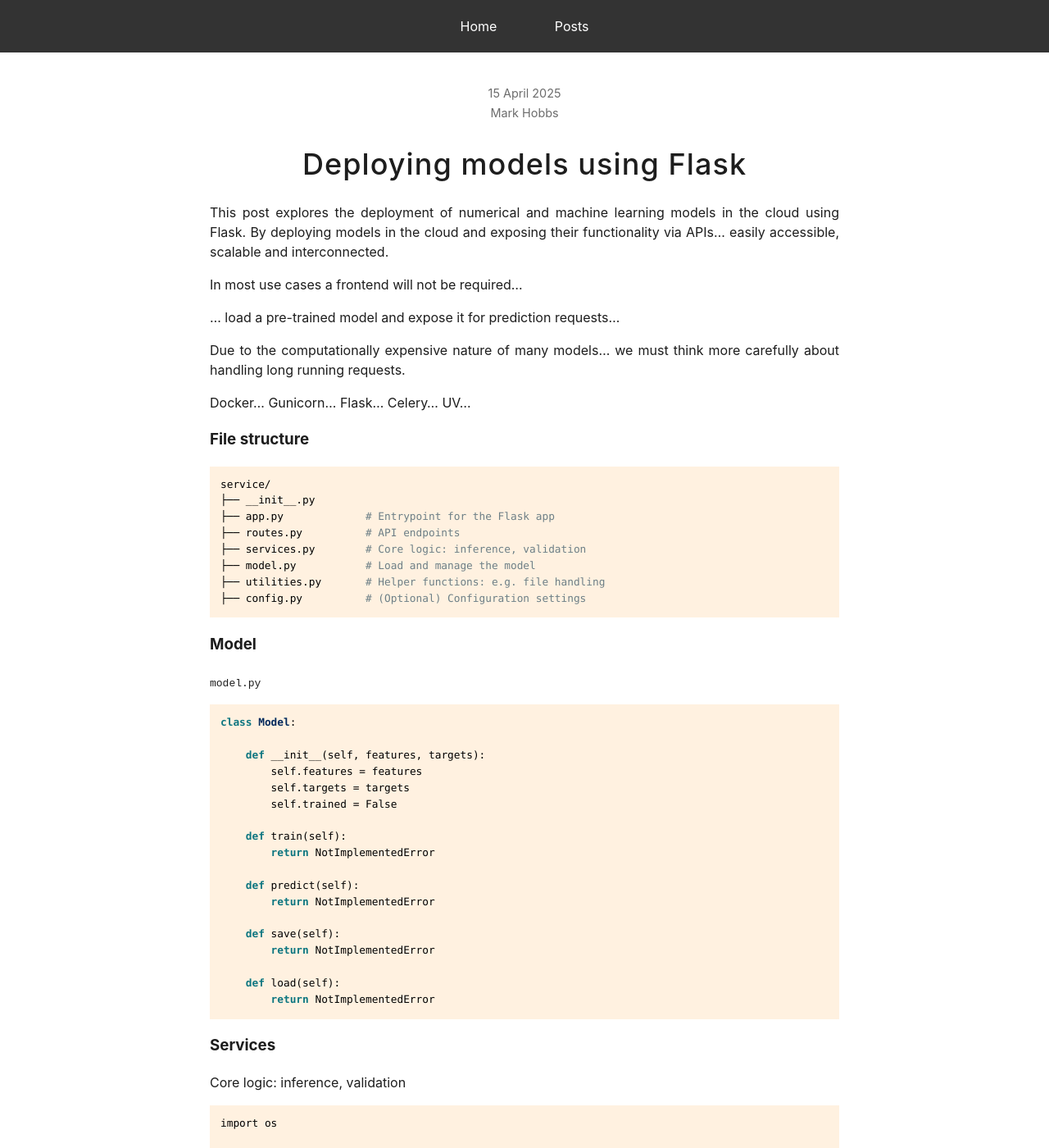
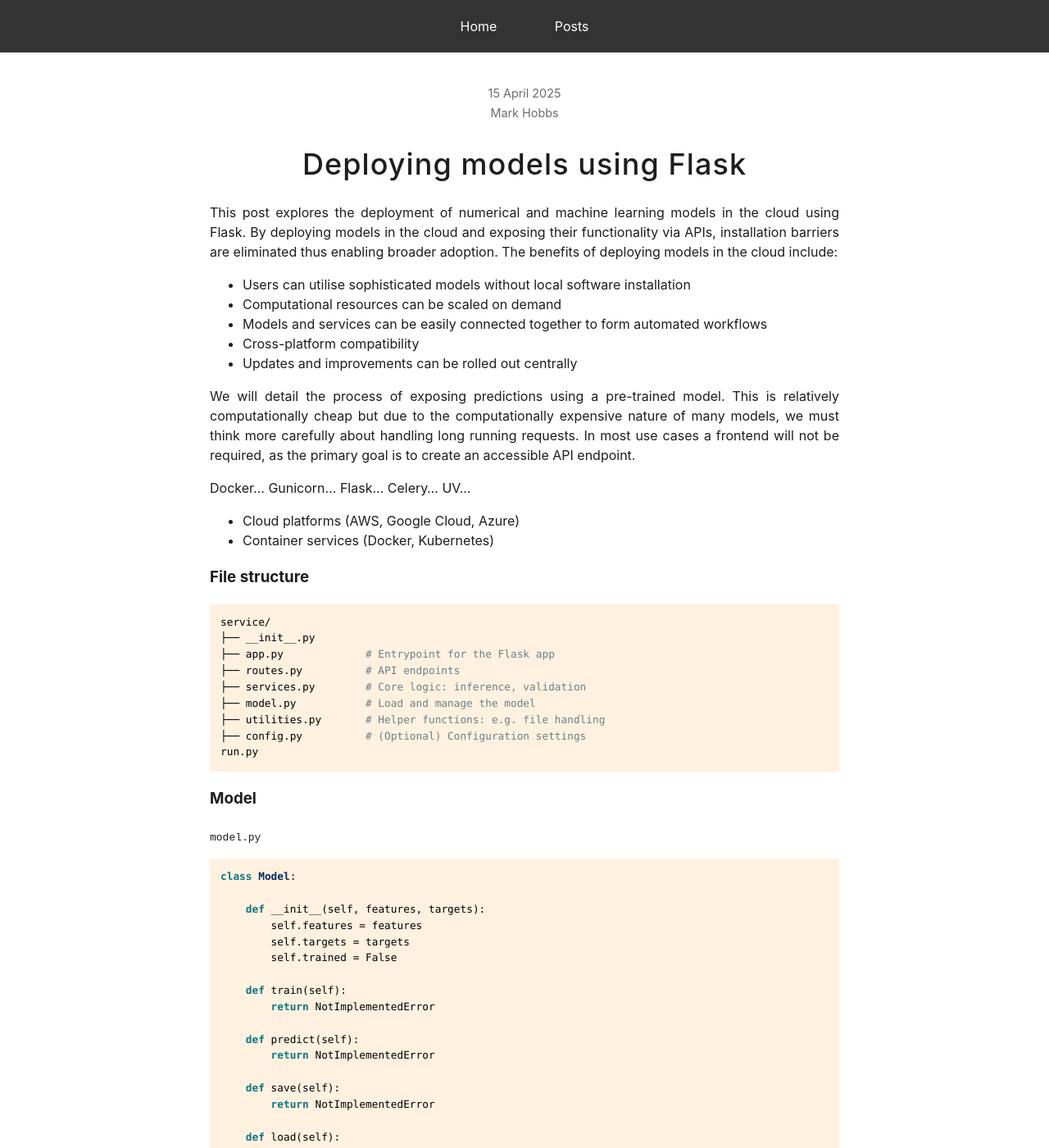
Before and after one commit to mark-hobbs/mark-hobbs.github.io, a Jekyll site: the page built from _posts/2025-04-15-model-deployment.md, in a window 1280 px wide and 1400 px high. Shown: the whole window at 82% size. Built offline with Jekyll 4.4.1, drawn with Linux system fonts in a browser that asks for light colours; some of the changed text lies outside the part shown.

Commit message:
General updates

````diff
--- a/_posts/2025-04-15-model-deployment.md
+++ b/_posts/2025-04-15-model-deployment.md
@@ -5,15 +5,20 @@ title: Deploying models using Flask
 draft: True
 ---
 
-This post explores the deployment of numerical and machine learning models in the cloud using Flask. By deploying models in the cloud and exposing their functionality via APIs... easily accessible, scalable and interconnected.
+This post explores the deployment of numerical and machine learning models in the cloud using Flask. By deploying models in the cloud and exposing their functionality via APIs, installation barriers are eliminated thus enabling broader adoption. The benefits of deploying models in the cloud include:
 
-In most use cases a frontend will not be required...
+- Users can utilise sophisticated models without local software installation
+- Computational resources can be scaled on demand
+- Models and services can be easily connected together to form automated workflows
+- Cross-platform compatibility
+- Updates and improvements can be rolled out centrally
 
-... load a pre-trained model and expose it for prediction requests...
-
-Due to the computationally expensive nature of many models... we must think more carefully about handling long running requests.
+We will detail the process of exposing predictions using a pre-trained model. This is relatively computationally cheap but due to the computationally expensive nature of many models, we must think more carefully about handling long running requests. In most use cases a frontend will not be required, as the primary goal is to create an accessible API endpoint.
 
 Docker... Gunicorn... Flask... Celery... UV...
+
+- Cloud platforms (AWS, Google Cloud, Azure)
+- Container services (Docker, Kubernetes)
 
 ### File structure
 
@@ -26,6 +31,7 @@ service/
 ├── model.py           # Load and manage the model
 ├── utilities.py       # Helper functions: e.g. file handling
 ├── config.py          # (Optional) Configuration settings
+run.py
 ```
 
 ### Model
@@ -112,5 +118,10 @@ Supporting synchronous and/or asynchronous workflows
 
 ### Gunicorn configuration
 
+Compute resources to use for online prediction
 
 ### Docker
+
+### Summary
+
+By following the above practices, it is possible to create robust cloud-based APIs for numerical and machine learning models, making them accessible to users without the traditional barriers to adoption.
````
